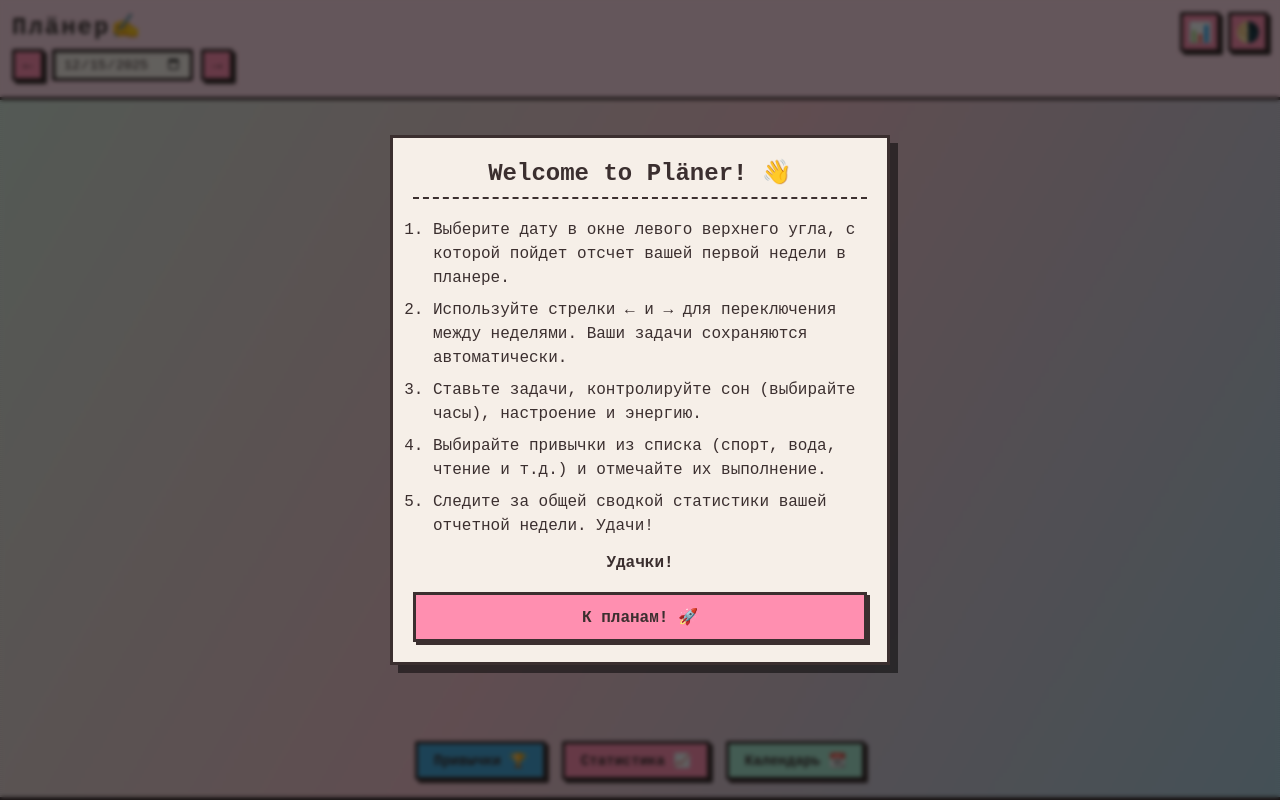
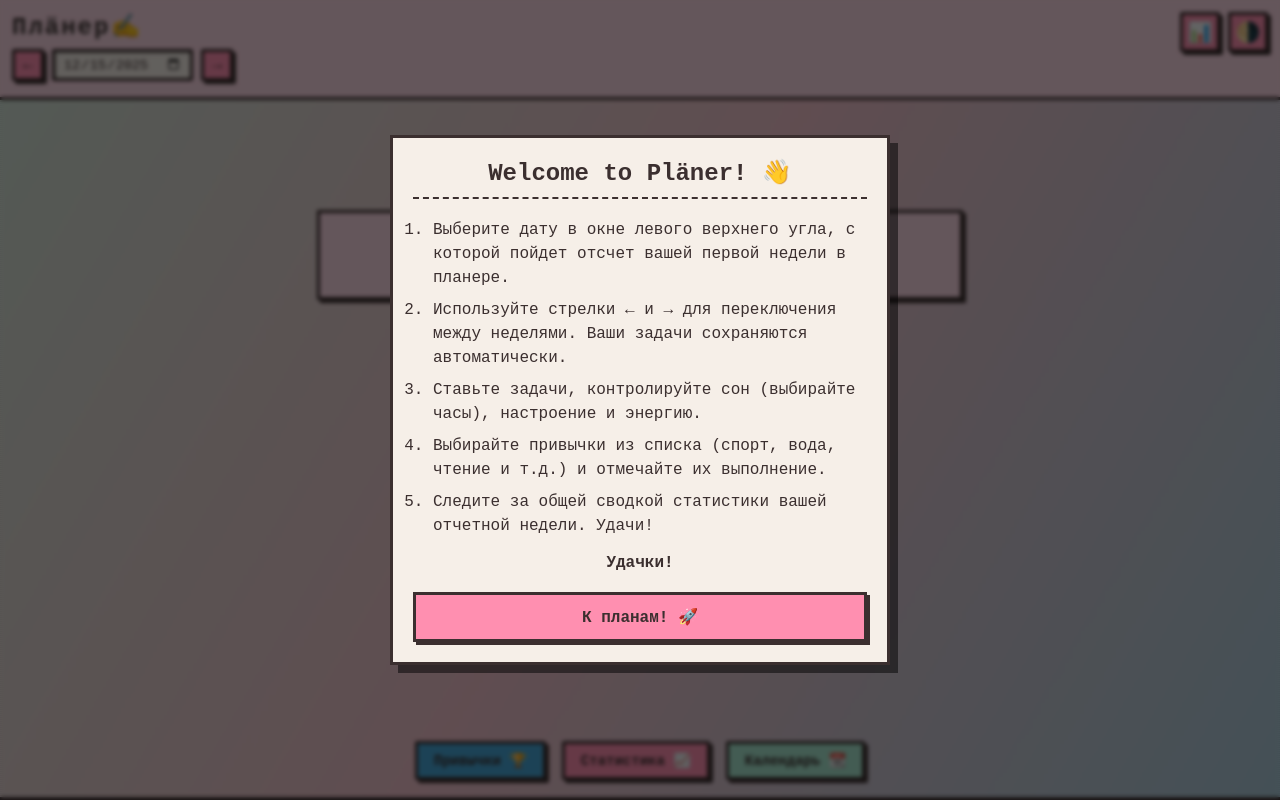
Before and after one commit to vaoaoadim/vaoaPlaner, a plain HTML site: page index.html in a window 1280 px wide. Drawn offline with Linux system fonts and the light colour scheme.

Commit message:
Update style.css

```diff
--- a/style.css
+++ b/style.css
@@ -832,6 +832,32 @@ canvas {
   box-shadow: 5px 5px 0 var(--text);
 }
 
+/* Placeholder message styling for empty state */
+#week:empty::before {
+  content: "В окне в левом углу выберите неделю, чтобы просмотреть свои задачи :)";
+  display: flex;
+  justify-content: center;
+  align-items: center;
+  text-align: center;
+  width: 90%;
+  max-width: 600px;
+  margin: 100px auto;
+  padding: 20px;
+  font-family: "Courier New", monospace;
+  font-size: 1.2rem;
+  font-weight: bold;
+  color: var(--text);
+  background: var(--pink-soft);
+  border: 3px solid var(--border);
+  box-shadow: var(--shadow);
+  image-rendering: pixelated;
+}
+
+/* Ensure the main container takes up space even when empty to show the message */
+#week:empty {
+  display: block;
+  min-height: 300px;
+}
 .modal-content button:active {
   transform: translateY(0);
   box-shadow: 0 0 0 var(--text);
```
